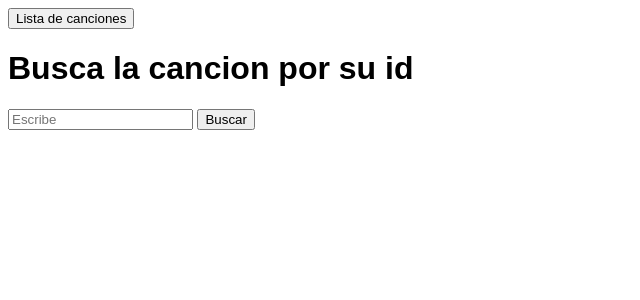
After one commit to jaumellinas/1dam-ent-ud03-spotify, a Flask app: page /canciones/get in a window 1280 px wide. The commit adds this page. Shown: the top 300 px of the page, without its empty margins (0-640 px from the left). Run offline with Flask 3, Linux system fonts and the light colour scheme.

Commit message:
Cambios alex

```diff
--- a/main.py
+++ b/main.py
@@ -16,18 +16,10 @@ class Cancion(db.Model):
     def __repr__(self):
         return f'<Cancion {self.titulo}>'
 
-@app.route('/canciones')
+@app.route('/')
 def get_canciones():
     canciones = Cancion.query.all()
     return render_template('canciones.html', canciones = canciones)
-
-@app.route('/canciones/<int:cancion_id>')
-def get_cancion_by_id(cancion_id):
-    cancion = Cancion.query.get(cancion_id)
-    if cancion:
-        return jsonify({"id": cancion.id, "titulo": cancion.titulo, "artista": cancion.artista, "duracion": cancion.duracion, "link": cancion.link})
-    else:
-        return jsonify({"error": "Canción no encontrada."}), 404
 
 @app.route('/canciones/add', methods=['GET', 'POST'])
 def add_cancion():
@@ -44,6 +36,11 @@ def add_cancion():
         return f"Canción {titulo} añadida correctamente."
 
     return render_template('add.html', cancion=None)
+
+@app.route('/canciones/get')
+def get_cancion_by_id():
+
+    return render_template('get.html')
 
 @app.route('/canciones/delete/<int:cancion_id>', methods=['POST'])
 def delete_cancion(cancion_id):
@@ -73,12 +70,13 @@ def edit_cancion(cancion_id):
 
 @app.route('/play/<int:cancion_id>', methods=['GET'])
 def play_cancion(cancion_id):
+    if cancion_id==0:
+        cancion_id = request.args.get('cancion_id')
+    canciones = Cancion.query.all()
     cancion = Cancion.query.get(cancion_id)
+    return render_template('play.html', cancion=cancion, canciones=canciones)
 
-    if not cancion:
-        return "Canción no encontrada.", 404
 
-    return render_template('play.html', cancion = cancion)
 
 if __name__ == '__main__':
     with app.app_context():
--- /dev/null
+++ b/templates/get.html
@@ -0,0 +1,30 @@
+<!DOCTYPE html>
+<html lang="es">
+<head>
+    <meta charset="UTF-8">
+    <title>Canciones</title>
+    <style>
+        * {
+            font-family: Arial;
+        }
+
+        a {
+            color: inherit;
+            text-decoration: none;
+        }
+
+        a:hover, a:focus, a:active {
+            color: inherit;
+        text-decoration: none;
+        }
+    </style>
+</head>
+<body>
+    <button><a href="{{url_for('get_canciones')}}">Lista de canciones</a></button>
+    <h1>Busca la cancion por su id</h1>
+    <form action="{{ url_for('play_cancion', cancion_id=0) }}" method="GET">
+            <input type="text" name="cancion_id" placeholder="Escribe" required>
+            <button type="submit">Buscar</button>
+    </form>
+</body>
+</html>
--- a/templates/play.html
+++ b/templates/play.html
@@ -20,6 +20,7 @@
     </style>
 </head>
 <body>
+    {% if cancion in canciones %}
         <h1>Reproduciendo...</h1>
 
         <p><b>Título: </b>{{ cancion.titulo }}</p>
@@ -29,5 +30,8 @@
         <iframe width="560" height="315" src="{{ cancion.link }}" title="YouTube video player" frameborder="0" allow="accelerometer; autoplay; clipboard-write; encrypted-media; gyroscope; picture-in-picture; web-share" referrerpolicy="strict-origin-when-cross-origin" allowfullscreen></iframe>
 
         <p> {{myJson}} </p>
+    {% else %}
+        <h1>La cancion no se ha encontrado :(</h1>
+    {% endif %}
 </body>
 </html>
```
Also changed, not shown: templates/canciones.html (+4 -3 lines), instance/canciones.db. Lines whose indentation alone changed are shown as unchanged.
